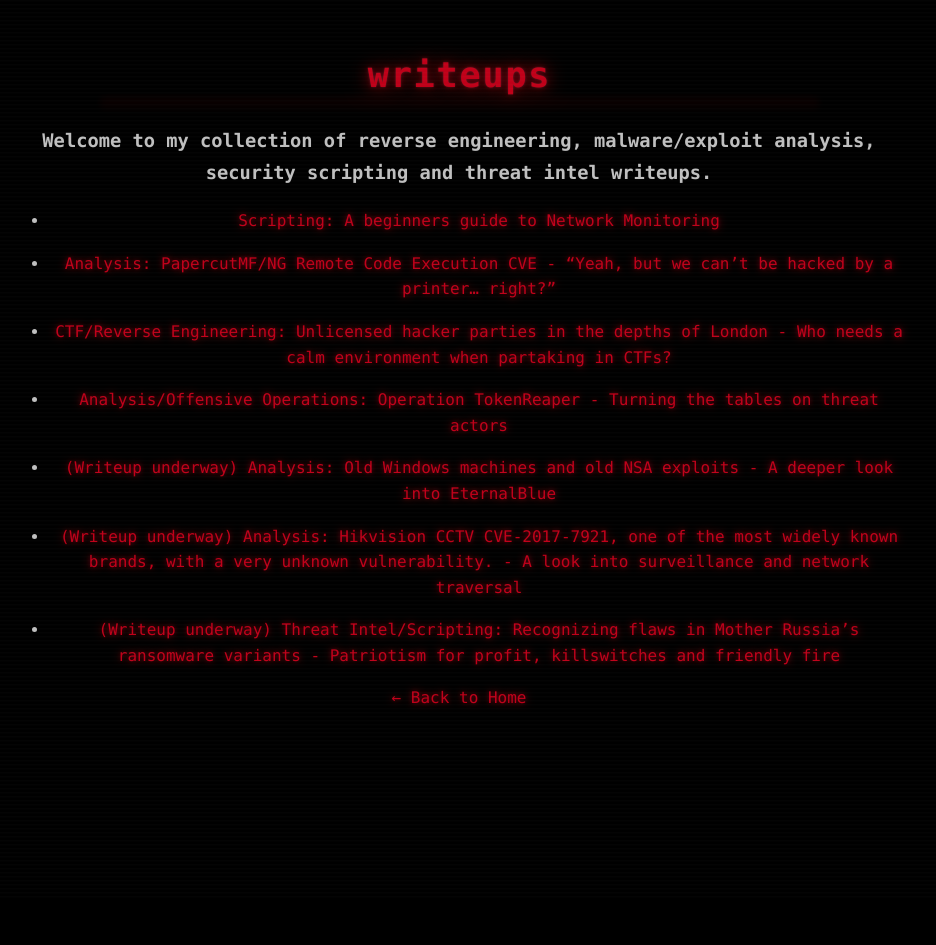
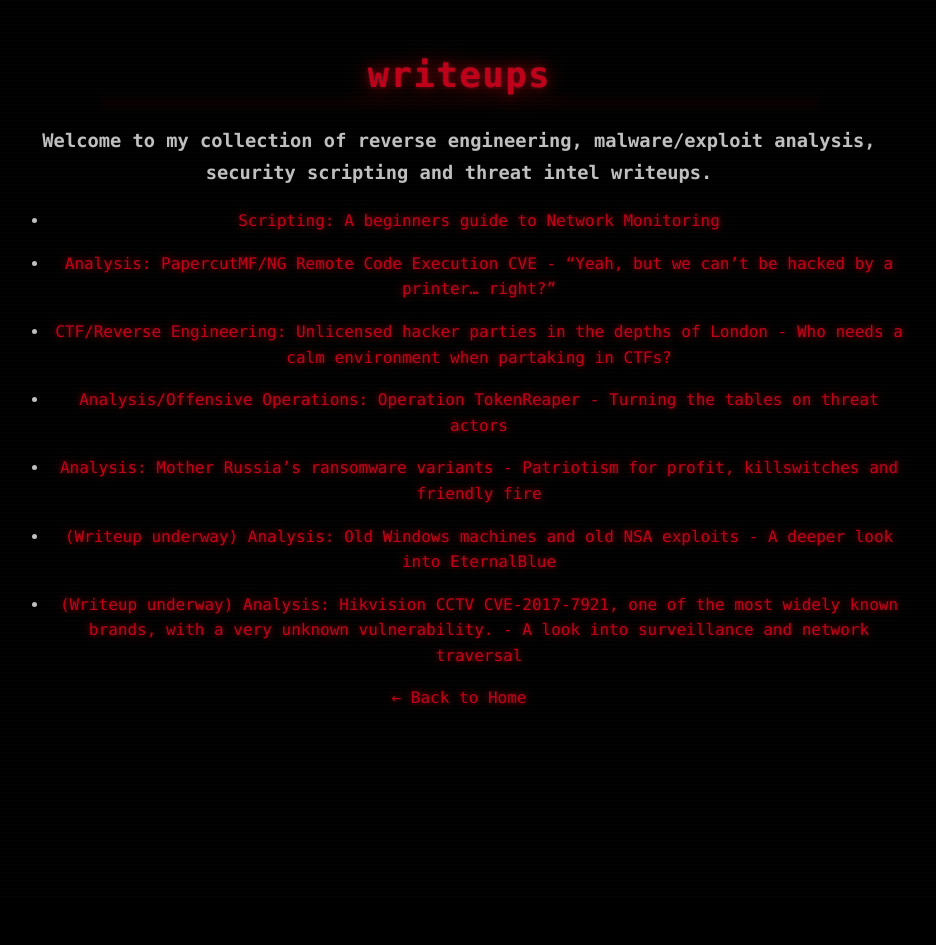
Before and after one commit to 0xhtw/0xhtw.github.io, a Jekyll site: the page built from writeups/index.md, in a window 1280 px wide. Shown: the whole page, without its empty margins (181-1117 px from the left). Built offline with Jekyll 4.4.1, drawn with Linux system fonts in a browser that asks for light colours.

Commit message:
Update index.md

```diff
--- a/writeups/index.md
+++ b/writeups/index.md
@@ -15,10 +15,10 @@
 
 - [Analysis/Offensive Operations: Operation TokenReaper - Turning the tables on threat actors](tokenreaper.md)
 
+- [Analysis: Mother Russia's ransomware variants - Patriotism for profit, killswitches and friendly fire](revil.md)
+
 - [(Writeup underway) Analysis: Old Windows machines and old NSA exploits - A deeper look into EternalBlue](eternalblue.md)
 
 - [(Writeup underway) Analysis: Hikvision CCTV CVE-2017-7921, one of the most widely known brands, with a very unknown vulnerability. - A look into surveillance and network traversal](hikvision17.md)
 
-- [(Writeup underway) Threat Intel/Scripting: Recognizing flaws in Mother Russia's ransomware variants - Patriotism for profit, killswitches and friendly fire](defence1.md)
-
 [← Back to Home](../index.html)
```
